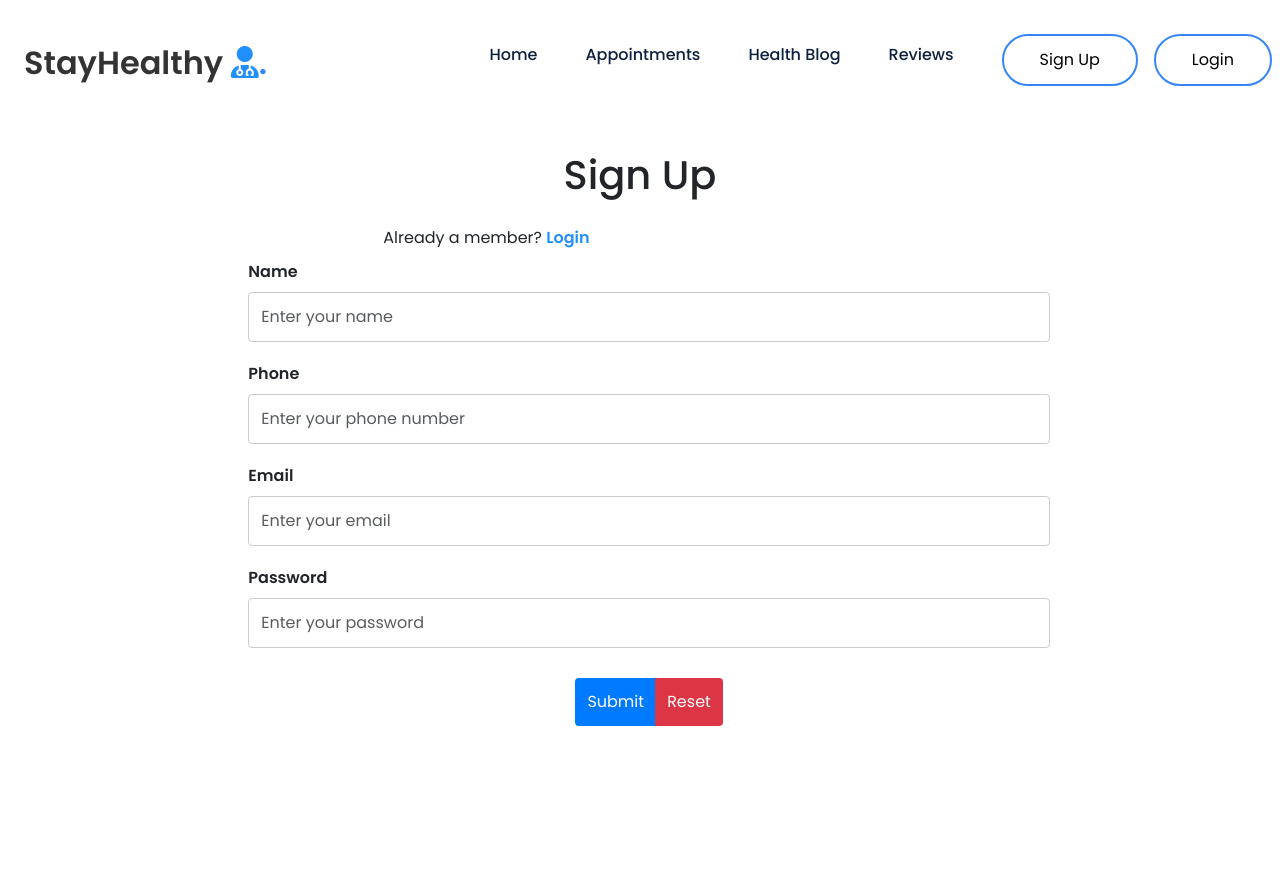
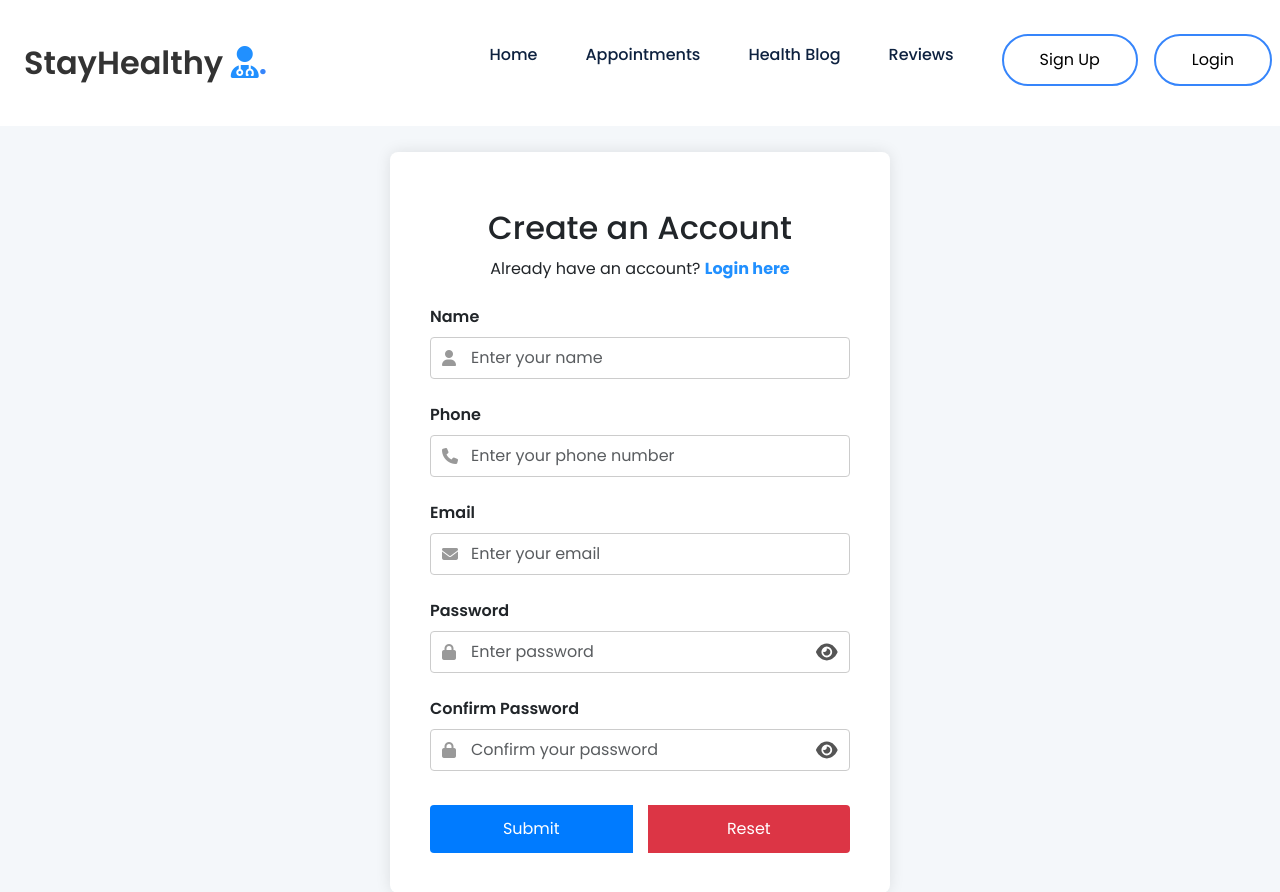
Before and after one commit to pacomeAhossi/med-app, a React (Create React App) app: page /signup in a window 1280 px wide. Shown: the top 892 px of the page. Before the commit the page ends 800 px from the top, so only its background shows below. Built offline with nearby package versions, Linux system fonts and the light colour scheme.

Commit message:
Amelioration du design du composant Sign_Up

```diff
--- a/src/Components/Notification/Notification.css
+++ b/src/Components/Notification/Notification.css
@@ -1,3 +1,6 @@
+.notif-wrapper{
+    padding-top: 80px;
+}
 .notifications-card {
   position: fixed;
   bottom: 20px;
--- a/src/Components/Notification/Notification.js
+++ b/src/Components/Notification/Notification.js
@@ -111,6 +111,7 @@ const Notification = ({ children }) => {
             {/* Render Navbar component */}
             <Navbar ></Navbar>
             {/* Render children components */}
+            <div className='notif-wrapper' >
                 {children}
                 {/* Display appointment details if user is logged in and appointmentData is available */}
                 {isLoggedIn && appointmentList.length > 0 && (
@@ -160,6 +161,8 @@ const Notification = ({ children }) => {
                         )) }
                     </div>
                 )}
+
+            </div>
         </div>
   );
 };
--- a/src/Components/Sign_Up/Sign_Up.css
+++ b/src/Components/Sign_Up/Sign_Up.css
@@ -1,117 +1,135 @@
 
-.container {
-    max-width: 900px; /* Set maximum width for the container */
-    margin: 0 auto; /* Center the container horizontally */
-    padding: 40px; /* Add padding inside the container */
-    margin-top: 10%; /* Set top margin as a percentage of the viewport height */
-    overflow: hidden; /* Hide any overflowing content */
+:root {
+    font-size: 16px;
 }
 
-/* Styles for the password visibility icon */
-.password-visibility {
-    position: relative; /* Set the position relative to its normal position */
-    top: -39px; /* Move the element 39 pixels up */
-    left: 92%; /* Move the element 92% to the right */
-    cursor: pointer; /* Change cursor to pointer on hover */
-    font-size: 17px; /* Set font size */
+.signup-container {
+  display: flex;
+  justify-content: center;
+  align-items: center;
+  margin-top: 40px;
+  padding: 2rem;
+  min-height: 100vh;
+  background-color: #f4f7fa;
 }
 
-/* Styles for the grid layout of the signup form */
-.signup-grid {
-    display: grid; /* Use grid layout for the element */
-    grid-template-columns: 0.1fr 1.5fr 8fr; /* Define columns with fractional widths */
-    grid-gap: 10px; /* Set the gap between grid items */
+.signup-card {
+  background-color: #fff;
+  padding: 2.5rem;
+  border-radius: 8px;
+  box-shadow: 0 0 15px rgba(0, 0, 0, 0.1);
+  width: 100%;
+  max-width: 500px;
 }
 
-/* Styles for the main signup text */
-.signup-text {
-    margin-top: 30px; /* Add top margin */
-    grid-column: 1 / 4; /* Span across all three columns */
-    text-align: center; /* Center-align text */
+.signup-title {
+  font-size: 2rem;
+  margin-bottom: 0.5rem;
+  text-align: center;
 }
 
-/* Styles for additional signup text */
-.signup-text1 {
-    grid-column: -1 / 3; /* Span from second to third column from the end */
-    text-align: right; /* Right-align text */
+.signup-subtext {
+  font-size: 1rem;
+  margin-bottom: 1.5rem;
+  text-align: center;
 }
 
-.signup-text1 span {
-    color: #3c79a7; /* Set text color */
-    font-weight: 600; /* Set font weight to bold */
-    cursor: pointer; /* Change cursor to pointer on hover */
+.login-link {
+  color: #2190FF;
+  text-decoration: none;
+  font-weight: bold;
 }
 
-/* Styles for the signup form section */
-.signup-form {
-    grid-column: 2 / 4; /* Span from second to fourth column */
+.error-message {
+  color: red;
+  background: #ffe6e6;
+  padding: 0.8rem;
+  border-radius: 4px;
+  margin-bottom: 1rem;
+  font-size: 0.95rem;
+  text-align: center;
 }
 
-/* Styles for the overall signup container */
-.signup {
-    flex: 1; /* Use flexible layout to fill available space */
-    background-color: #fff; /* Set background color to white */
-    padding: 40px; /* Add padding inside the element */
-    box-shadow: 0 0 10px rgba(0, 0, 0, 0.1); /* Add a box shadow with opacity */
-}
-
-/* Styles for the signup heading */
-.signup h1 {
-    margin-bottom: 20px; /* Add bottom margin to the heading */
-    text-align: center; /* Center-align text */
-    color: #3c79a7; /* Set text color */
-    letter-spacing: .1em; /* Add letter-spacing between characters */
-}
-
-/* Styles for the role text in signup */
-.signup-role {
-    font-size: 16px; /* Set font size */
-    margin-bottom: 10px; /* Add bottom margin */
-}
-
-/* Styles for form groups in the signup form */
-.form-group {
-    margin-bottom: 20px; /* Add bottom margin to form groups */
+.signup-form .form-group {
+  margin-bottom: 1.5rem;
 }
 
 .form-group label {
-    display: block; /* Display labels as blocks */
-    margin-bottom: 5px; /* Add bottom margin to labels */
-    font-weight: bold; /* Set font weight to bold for labels */
+  display: block;
+  margin-bottom: 0.5rem;
+  font-size: 1rem;
+  font-weight: 600;
 }
 
-/* Styles for form controls in the signup form */
 .form-control {
-    width: 40%; /* Set width of form controls */
-    padding: 8px; /* Add padding inside form controls */
-    font-size: 16px; /* Set font size */
-    border: 1px solid #ccc; /* Add border with color */
-    border-radius: 4px; /* Add border radius for rounded corners */
+  width: 100%;
+  padding: 0.75rem;
+  font-size: 1rem;
+  border: 1px solid #ccc;
+  border-radius: 4px;
+  padding-right: 2.5rem;
 }
 
-/* Styles for button group in the signup form */
-.btn-group {
-    margin-top: .0001px; /* Add a small top margin to button group */
-    margin-bottom: 20px; /* Add bottom margin to button group */
+.password-wrapper {
+  position: relative;
 }
 
-/* Styles for buttons in the signup form */
-.btn {
-    padding: 10px 20px; /* Set padding for buttons */
-    font-size: 16px; /* Set font size for buttons */
-    border: none; /* Remove button borders */
-    border-radius: 4px; /* Add border radius for rounded corners */
-    cursor: pointer; /* Change cursor to pointer on hover */
+.toggle-password {
+  position: absolute;
+  top: 50%;
+  right: 0.75rem;
+  transform: translateY(-50%);
+  cursor: pointer;
+  color: #555;
+  font-size: 1.2rem;
 }
 
-/* Styles for primary button in the signup form */
-.btn-primary {
-    background-color: #007bff; /* Set background color for primary button */
-    color: #fff; /* Set text color for primary button */
+.btn {
+  width: 100%;
+  padding: 0.75rem;
+  font-size: 1rem;
+  border: none;
+  border-radius: 4px;
+  cursor: pointer;
 }
 
-/* Styles for danger button in the signup form */
-.btn-danger {
-    background-color: #dc3545; /* Set background color for danger button */
-    color: #fff; /* Set text color for danger button */
+.btn-primary {
+  background-color: #007bff;
+  color: #fff;
+  transition: background-color 0.3s ease;
 }
+
+.btn-primary:hover {
+  background-color: #0056b3;
+}
+
+@media (max-width: 480px) {
+  .signup-card {
+    padding: 1.5rem;
+  }
+}
+.btn-group {
+  display: flex;
+  /* flex-direction: column; */
+  gap: 1rem;
+  margin-top: 1rem;
+}
+.input-icon {
+  position: relative;
+}
+
+.input-icon i {
+  position: absolute;
+  top: 50%;
+  left: 0.75rem;
+  transform: translateY(-50%);
+  color: #999;
+}
+
+.input-icon input {
+  width: 100%;
+  padding: 0.5rem 0.75rem 0.5rem 2.5rem;
+  font-size: 1rem;
+  border: 1px solid #ccc;
+  border-radius: 0.25rem;
+}
--- a/src/Components/Sign_Up/Sign_Up.js
+++ b/src/Components/Sign_Up/Sign_Up.js
@@ -1,136 +1,206 @@
-// Following code has been commented with appropriate comments for your reference.
-import React, { useState } from 'react';
-import './Sign_Up.css'
-import { Link, useNavigate } from 'react-router-dom';
-import { API_URL } from '../../config';
+import React, { useState } from "react";
+import { useNavigate, Link } from "react-router-dom";
+import './Sign_Up.css';
+import { FontAwesomeIcon } from '@fortawesome/react-fontawesome';
+import { faEye, faEyeSlash } from '@fortawesome/free-solid-svg-icons';
+import { API_URL } from "../../config";
 
-// Function component for Sign Up form
 const Sign_Up = () => {
-    // State variables using useState hook
-    const [name, setName] = useState('');
-    const [email, setEmail] = useState('');
-    const [phone, setPhone] = useState('');
-    const [password, setPassword] = useState('');
-    const [showerr, setShowerr] = useState(''); // State to show error messages
-    const navigate = useNavigate(); // Navigation hook from react-router
+  const navigate = useNavigate();
 
-    // Function to handle form submission
+  const [formData, setFormData] = useState({
+    name: "",
+    email: "",
+    phone: "",
+    password: "",
+    confirmPassword: ""
+  });
+
+  const [showPassword, setShowPassword] = useState(false);
+  const [showPasswordConfirm, setShowPasswordConfirm] = useState(false);
+  const [errors, setErrors] = useState({});
+
+  const handleChange = (e) => {
+    setFormData({ ...formData, [e.target.name]: e.target.value });
+    setErrors(prev => ({ ...prev, [e.target.name]: "" }));
+  };
+
   const register = async (e) => {
-        e.preventDefault(); // Prevent default form submission
+    e.preventDefault();
+    setErrors({}); // Réinitialise les erreurs
 
-        // API Call to register user
+    // Validation côté client : mots de passe identiques
+    if (formData.password !== formData.confirmPassword) {
+      setErrors({ confirmPassword: "Passwords do not match" });
+      return;
+    }
+
+    try {
       const response = await fetch(`${API_URL}/api/auth/register`, {
         method: "POST",
         headers: {
           "Content-Type": "application/json",
         },
         body: JSON.stringify({
-                name: name,
-                email: email,
-                password: password,
-                phone: phone,
+          name: formData.name,
+          email: formData.email,
+          password: formData.password,
+          phone: formData.phone,
         }),
       });
 
-        const json = await response.json(); // Parse the response JSON
+      const json = await response.json();
 
       if (json.authtoken) {
-            // Store user data in session storage
         sessionStorage.setItem("auth-token", json.authtoken);
-            sessionStorage.setItem("name", name);
-            sessionStorage.setItem("phone", phone);
-            sessionStorage.setItem("email", email);
-
-            // Redirect user to home page
+        sessionStorage.setItem("name", formData.name);
+        sessionStorage.setItem("phone", formData.phone);
+        sessionStorage.setItem("email", formData.email);
         navigate("/");
-            window.location.reload(); // Refresh the page
-        } else {
-            if (json.errors) {
-                for (const error of json.errors) {
-                    setShowerr(error.msg); // Show error messages
+        window.location.reload();
+      } else if (json.error) {
+        const fieldErrors = {};
+        json.error.forEach(error => {
+          fieldErrors[error.param] = error.msg;
+        });
+        setErrors(fieldErrors);
+      } else if (json.error?.msg) {
+        setErrors({ general: json.error.msg });
       }
-            } else {
-                setShowerr(json.error.msg);
-            }
+    } catch (err) {
+      setErrors({ general: "Server error. Please try again later." });
     }
   };
 
-    // JSX to render the Sign Up form
   return (
-        <div className="container" style={{marginTop:'5%'}}>
-            <div className="signup-grid">
-                <div class="signup-text">
-                    <h1>Sign Up</h1>
-                </div>
-                <div className="signup-text1" style={{ textAlign: 'left' }}>
-                    Already a member? <span><Link to="/login" style={{color: '#2190FF' }} > Login</Link> </span>
-                </div>
-                <div className="signup-form">
-                    <form method="POST" onSubmit={register}>
-                        {/* <!-- Form group for user's name --> */}
-                        <div class="form-group">
+    <div className="signup-container">
+      <div className="signup-card">
+        <h2 className="signup-title">Create an Account</h2>
+        <p className="signup-subtext">
+          Already have an account? <Link to="/login" className="login-link">Login here</Link>
+        </p>
+
+        {errors.general && <div className="error-message">{errors.general}</div>}
+
+        <form onSubmit={register} className="signup-form">
+          <div className="form-group">
             <label htmlFor="name">Name</label>
+            <div className="input-icon">
+              <i className="fa fa-user"></i>
               <input
+                name="name"
                 type="text"
-                                value={name}
-                                onChange={(e) => setName(e.target.value)}
-                                name="name"
-                                id="name"
+                value={formData.name}
+                onChange={handleChange}
+                placeholder="Enter your name"
+                required
                 className="form-control"
-                                placeholder="Enter your name"
-                                aria-describedby="helpId"
               />
             </div>
-                        <div class="form-group">
+            {errors.name && <div className="error-message">{errors.name}</div>}
+          </div>
+
+          <div className="form-group">
             <label htmlFor="phone">Phone</label>
+            <div className="input-icon">
+              <i className="fa fa-phone"></i>
               <input
                 type="tel"
-                                value={phone}
-                                onChange={(e) => setPhone(e.target.value)}
                 name="phone"
                 id="phone"
+                value={formData.phone}
+                onChange={handleChange}
                 className="form-control"
                 placeholder="Enter your phone number"
-                                aria-describedby="helpId"
               />
             </div>
+            {errors.phone && <div className="error-message">{errors.phone}</div>}
+          </div>
+
           <div className="form-group">
             <label htmlFor="email">Email</label>
+            <div className="input-icon">
+              <i className="fa fa-envelope"></i>
               <input
-                                value={email}
-                                onChange={(e) => setEmail(e.target.value)}
+                name="email"
                 type="email"
-                                name="email"
-                                id="email"
+                value={formData.email}
+                onChange={handleChange}
+                placeholder="Enter your email"
+                required
                 className="form-control"
-                                placeholder="Enter your email"
-                                aria-describedby="helpId"
-                            />
-                            {showerr && <div className="err" style={{ color: 'red' }}>{showerr}</div>}
-                        </div>
-                        <div class="form-group">
-                            <label htmlFor="password">Password</label>
-                            <input
-                                value={password}
-                                onChange={(e) => setPassword(e.target.value)}
-                                type="password"
-                                name="password"
-                                id="password"
-                                className="form-control"
-                                placeholder="Enter your password"
-                                aria-describedby="helpId"
               />
             </div>
+            {errors.email && <div className="error-message">{errors.email}</div>}
+          </div>
+
+          <div className="form-group">
+            <label htmlFor="password">Password</label>
+            <div className="input-icon password-wrapper">
+              <i className="fa fa-lock"></i>
+              <input
+                name="password"
+                type={showPassword ? "text" : "password"}
+                value={formData.password}
+                onChange={handleChange}
+                placeholder="Enter password"
+                required
+                className="form-control"
+              />
+              <FontAwesomeIcon
+                icon={showPassword ? faEyeSlash : faEye}
+                className="toggle-password"
+                onClick={() => setShowPassword(!showPassword)}
+              />
+            </div>
+            {errors.password && <div className="error-message">{errors.password}</div>}
+          </div>
+
+          <div className="form-group">
+            <label htmlFor="confirmPassword">Confirm Password</label>
+            <div className="input-icon password-wrapper">
+              <i className="fa fa-lock"></i>
+              <input
+                name="confirmPassword"
+                type={showPasswordConfirm ? "text" : "password"}
+                value={formData.confirmPassword}
+                onChange={handleChange}
+                placeholder="Confirm your password"
+                required
+                className="form-control"
+              />
+              <FontAwesomeIcon
+                icon={showPasswordConfirm ? faEyeSlash : faEye}
+                className="toggle-password"
+                onClick={() => setShowPasswordConfirm(!showPasswordConfirm)}
+              />
+            </div>
+            {errors.confirmPassword && <div className="error-message">{errors.confirmPassword}</div>}
+          </div>
+
           <div className="btn-group">
-                            <button type="submit" class="btn btn-primary mb-2 mr-1 waves-effect waves-light">Submit</button>
-                            <button type="reset" class="btn btn-danger mb-2 waves-effect waves-light">Reset</button>
+            <button type="submit" className="btn btn-primary">Submit</button>
+            <button
+              type="reset"
+              className="btn btn-danger"
+              onClick={() => {
+                setFormData({
+                  name: '',
+                  email: '',
+                  phone: '',
+                  password: '',
+                  confirmPassword: ''
+                });
+                setErrors({});
+              }}
+            >
+              Reset
+            </button>
           </div>
         </form>
       </div>
     </div>
-        </div>
-        /* Note: Sign up role is not stored in the database. Additional logic can be implemented for this based on your React code. */
-    )
-}
+  );
+};
 
 export default Sign_Up;
```
Also changed, not shown: 1 other file (tests, documents, lock files or other folders). Lines whose indentation alone changed are shown as unchanged.
